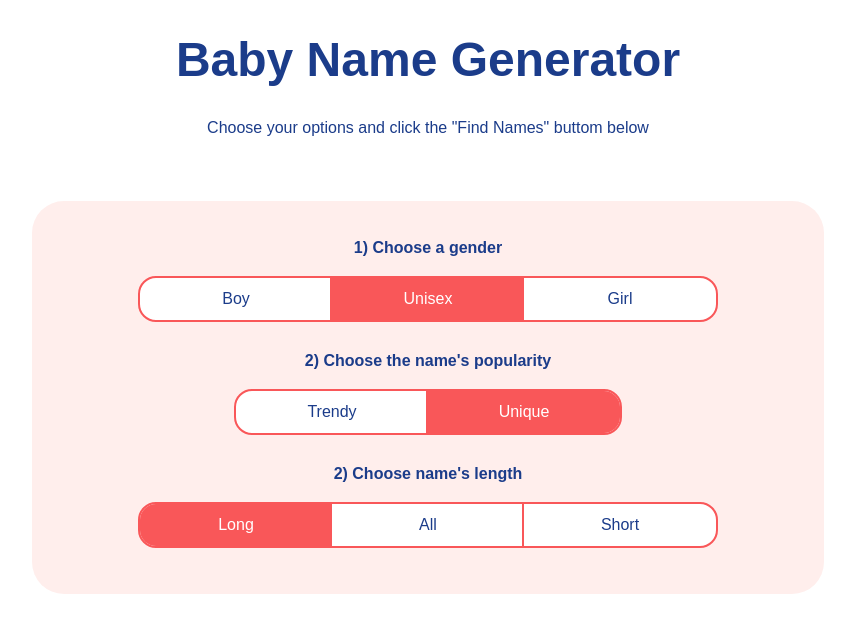
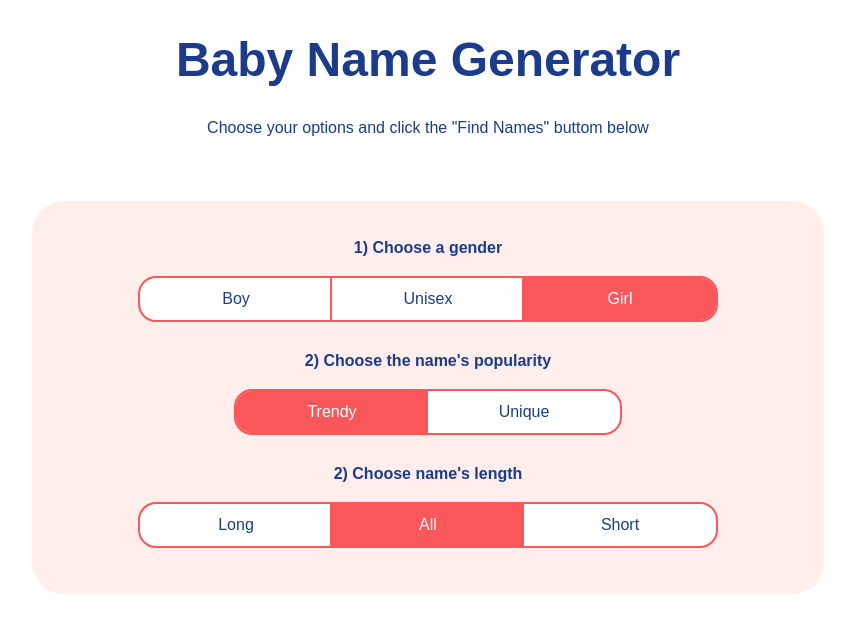
Before and after one commit to ozkancondek/Nuxt3, a Nuxt app in the folder udemy/01-Baby-Name-Generator/: page / in a window 1280 px wide. Shown: the top 632 px of the page, without its empty margins (212-1067 px from the left). Built offline with nearby package versions, Linux system fonts and the light colour scheme.

Commit message:
4-typescript added to options data

```diff
--- a/udemy/01-Baby-Name-Generator/app.vue
+++ b/udemy/01-Baby-Name-Generator/app.vue
@@ -1,8 +1,30 @@
-<script setup>
-const options = reactive({
-  gender: "Unisex",
-  popularity: "Unique",
-  length: "Long",
+<script setup lang="ts">
+enum Gender {
+  GIRL = "Girl",
+  BOY = "Boy",
+  UNISEX = "Unisex",
+}
+enum Popularity {
+  TRENDY = "Trendy",
+  UNIQUE = "Unique",
+}
+
+enum Length {
+  LONG = "Long",
+  ALL = "All",
+  SHORT = "Short",
+}
+
+interface IOptionns {
+  gender: Gender;
+  popularity: Popularity;
+  length: Length;
+}
+
+const options = reactive<IOptionns>({
+  gender: Gender.GIRL,
+  popularity: Popularity.TRENDY,
+  length: Length.ALL,
 });
 </script>
 
@@ -15,19 +37,19 @@ const options = reactive({
         <h4>1) Choose a gender</h4>
         <div class="option-buttons">
           <button
-            :class="options.gender === 'Boy' && 'option-active'"
+            :class="options.gender === Gender.BOY && 'option-active'"
             class="option option-left"
           >
             Boy
           </button>
           <button
-            :class="options.gender === 'Unisex' && 'option-active'"
+            :class="options.gender === Gender.UNISEX && 'option-active'"
             class="option"
           >
             Unisex
           </button>
           <button
-            :class="options.gender === 'Girl' && 'option-active'"
+            :class="options.gender === Gender.GIRL && 'option-active'"
             class="option option-right"
           >
             Girl
@@ -38,13 +60,13 @@ const options = reactive({
         <h4>2) Choose the name's popularity</h4>
         <div class="option-buttons">
           <button
-            :class="options.popularity === 'Trendy' && 'option-active'"
+            :class="options.popularity === Popularity.TRENDY && 'option-active'"
             class="option option-left"
           >
             Trendy
           </button>
           <button
-            :class="options.popularity === 'Unique' && 'option-active'"
+            :class="options.popularity === Popularity.UNIQUE && 'option-active'"
             class="option option-right"
           >
             Unique
@@ -55,19 +77,19 @@ const options = reactive({
         <h4>2) Choose name's length</h4>
         <div class="option-buttons">
           <button
-            :class="options.length === 'Long' && 'option-active'"
+            :class="options.length === Length.LONG && 'option-active'"
             class="option option-left"
           >
             Long
           </button>
           <button
-            :class="options.length === 'All' && 'option-active'"
+            :class="options.length === Length.ALL && 'option-active'"
             class="option"
           >
             All
           </button>
           <button
-            :class="options.length === 'Short' && 'option-active'"
+            :class="options.length === Length.SHORT && 'option-active'"
             class="option option-right"
           >
             Short
```
